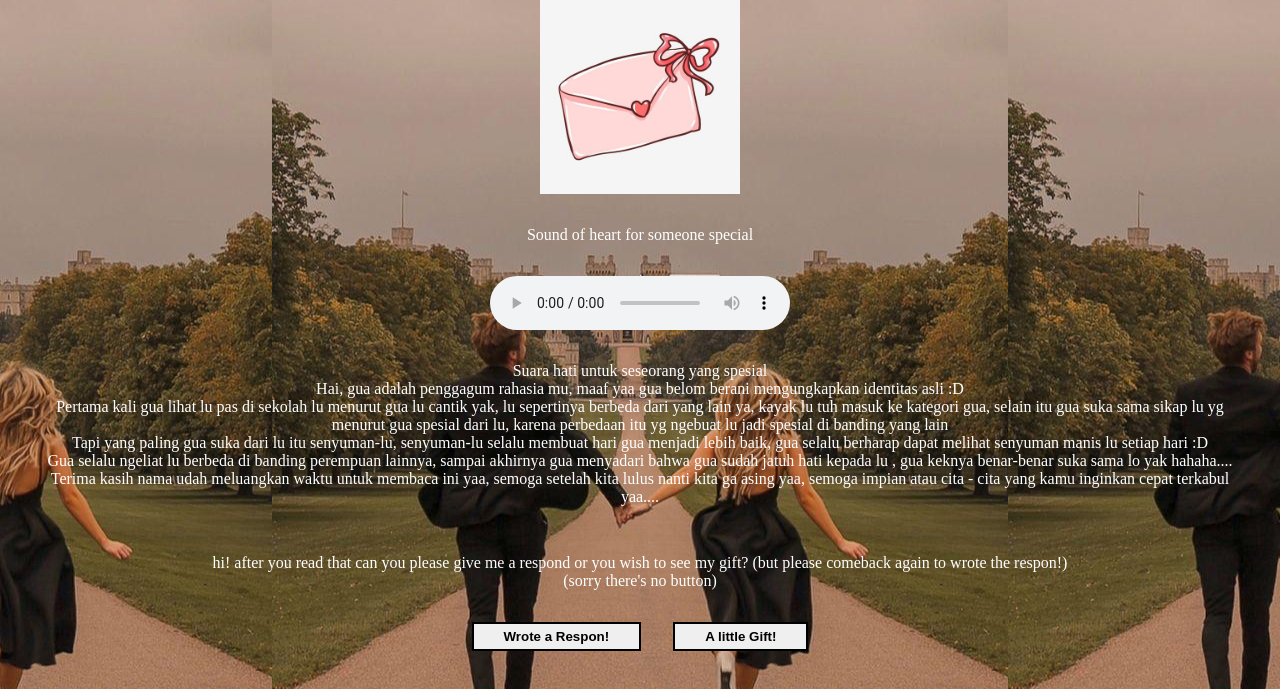
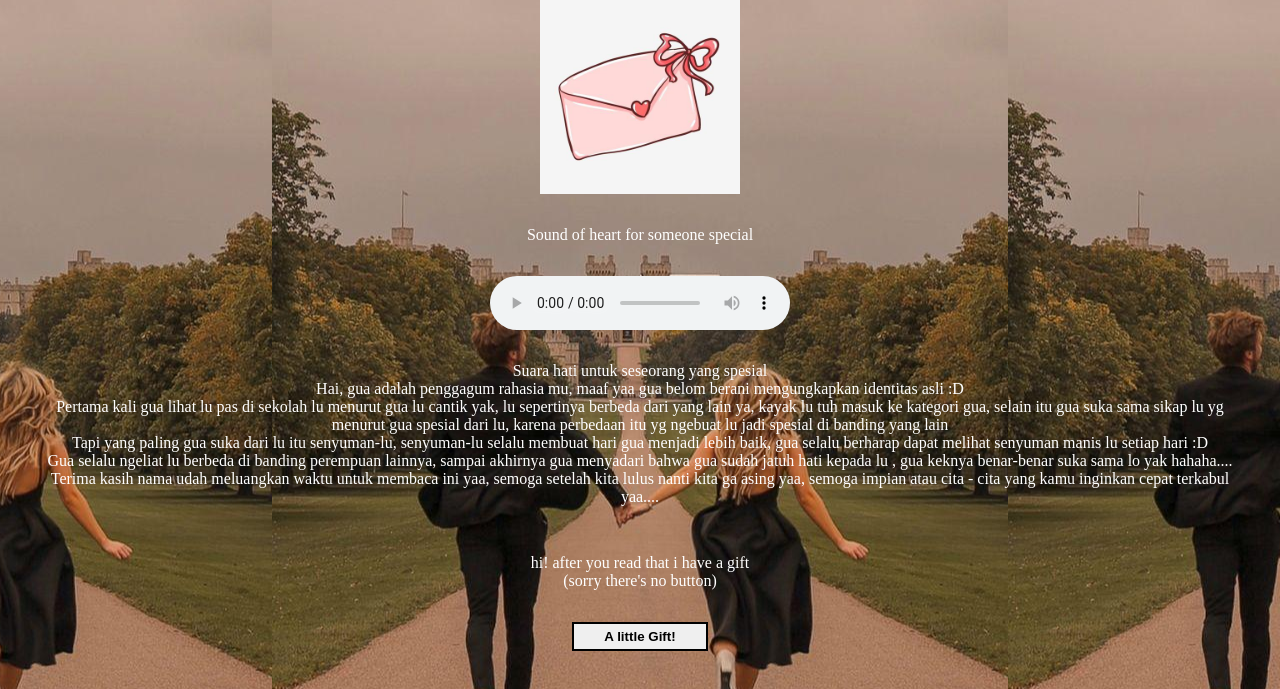
Before and after one commit to yoelbw/Other, a plain HTML site: page proposal-main/yes.html in a window 1280 px wide. Shown: the part 210-899 px from the top of the page. Drawn offline with Linux system fonts and the light colour scheme.

Commit message:
Add files via upload

```diff
--- a/proposal-main/yes.html
+++ b/proposal-main/yes.html
@@ -20,9 +20,8 @@
             <br>Tapi yang paling gua suka dari lu itu senyuman-lu, senyuman-lu selalu membuat hari gua menjadi lebih baik, gua selalu berharap dapat melihat senyuman manis lu setiap hari :D
             <br>Gua selalu ngeliat lu berbeda di banding perempuan lainnya, sampai akhirnya gua menyadari bahwa gua sudah jatuh hati kepada lu , gua keknya benar-benar suka sama lo yak hahaha....
             <br>Terima kasih nama udah meluangkan waktu untuk membaca ini yaa, semoga setelah kita lulus nanti kita ga asing yaa, semoga impian atau cita - cita yang kamu inginkan cepat terkabul yaa....</p>
-        <p>hi! after you read that can you please give me a respond or you wish to see my gift? (but please comeback again to wrote the respon!)<br>(sorry there's no button)</p>
+        <p>hi! after you read that i have a gift<br>(sorry there's no button)</p>
         <div class="btn">
-            <a href="login.html"><button id="btn1">Wrote a Respon!</button></a>
             <a href="flower.html"><button id="btn1">A little Gift!</button></a>
         </div>
     </div>
```
